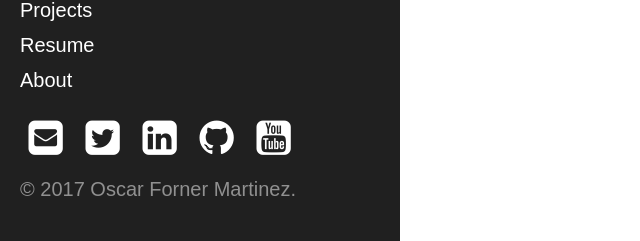
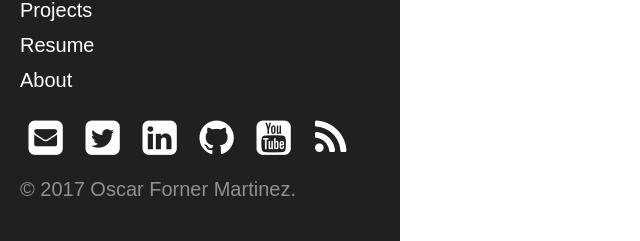
Before and after one commit to maitesin/website, a Flask app: page / in a window 1280 px wide. Shown: the part 559-800 px from the top of the page, without its empty margins (0-640 px from the left). Run offline with Flask 2, Linux system fonts and the light colour scheme; some libraries are stand-ins or nearby versions.

Commit message:
Add RSS to the links available

```diff
--- a/templates/layout.html
+++ b/templates/layout.html
@@ -166,6 +166,9 @@
         <a class="sidebar-contact-item" href="https://www.youtube.com/channel/UCo_mgV5WLLpEDGLXbR29zKg">
           <i class="fa fa-fw fa-youtube-square fa-2x"></i>
         </a>
+        <a class="sidebar-contact-item" href="/yolo">
+          <i class="fa fa-fw fa-rss fa-2x"></i>
+        </a>
       </div>
       <p>&copy; 2017 Oscar Forner Martinez.</p>
     </div>
```
